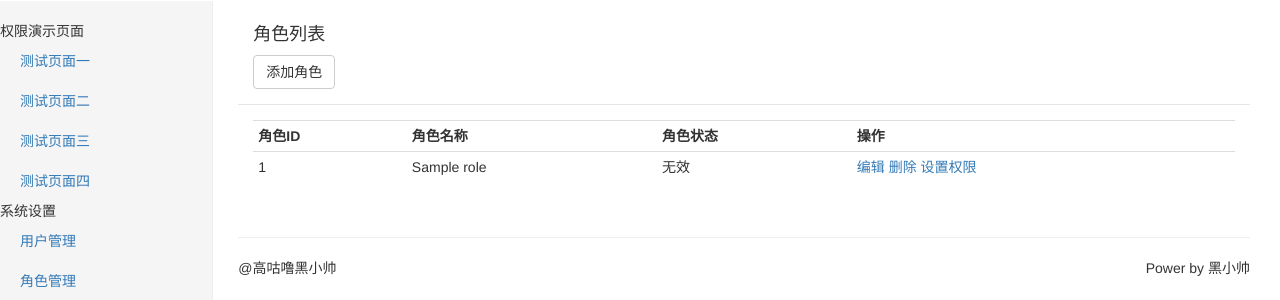
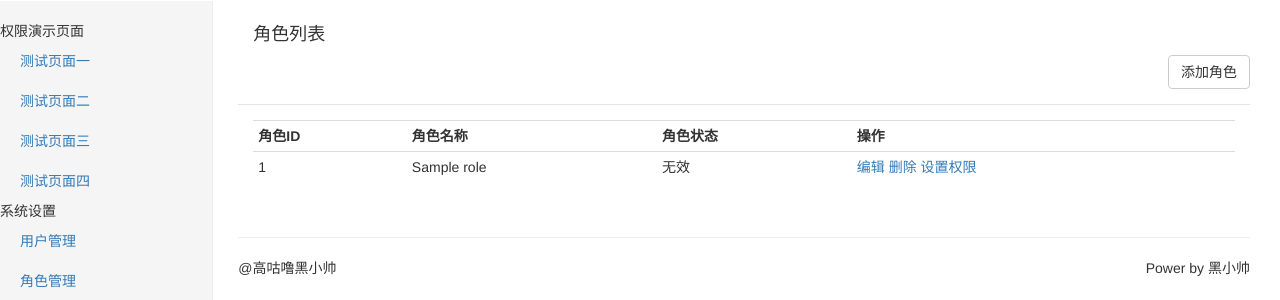
Before and after one commit to gaoyaxing24/RBAC, a Django app: template template/staff/roleList.html in a window 1280 px wide. Shown: the part 50-350 px from the top of the page. Run offline with Django 3.2, Linux system fonts and the light colour scheme; the template is opened without the code that fills it: most values are stand-ins (such as "Sample title", 1, 10 or a date in 2020); some libraries are stand-ins or nearby versions.

Commit message:
修复角色|权限LIST UI错误

```diff
--- a/template/staff/accessList.html
+++ b/template/staff/accessList.html
@@ -2,7 +2,7 @@
 
     <div class="modal-header">
         <h4>权限列表</h4>
-        <a class="btn btn-default" href="{% url 'access_add' %}"> 添加权限</a>
+        <a type="button" class="btn btn-default navbar-right" href="{% url 'access_add' %}"> 添加权限</a>
     </div>
 
     <div class="modal-body">
--- a/template/staff/roleList.html
+++ b/template/staff/roleList.html
@@ -2,7 +2,7 @@
 
     <div class="modal-header">
         <h4>角色列表</h4>
-        <a class="btn btn-default" href="{% url "role_add" %}">添加角色</a>
+        <a type="button" class="btn btn-default navbar-right" href="{% url "role_add" %}">添加角色</a>
     </div>
 
     <div class="modal-body">
```
